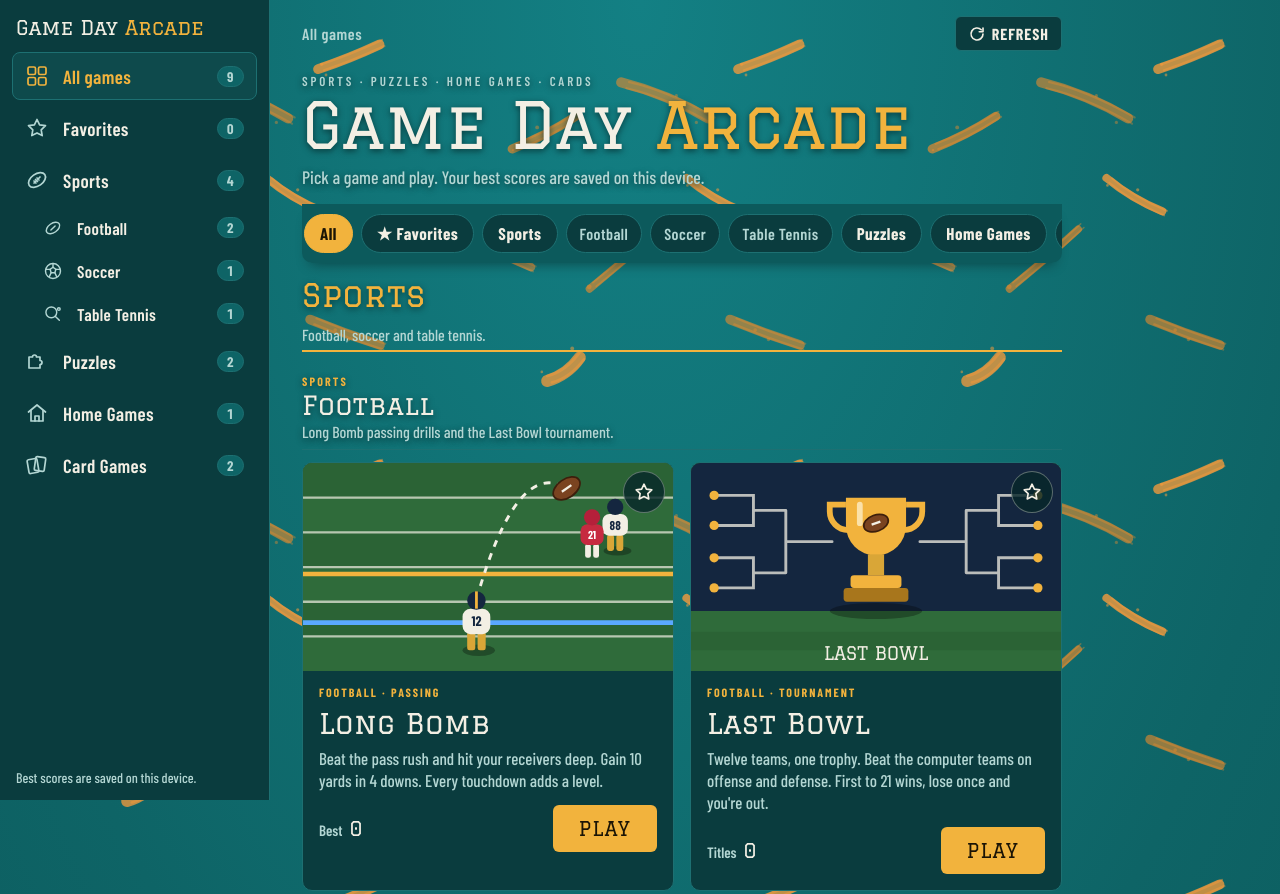
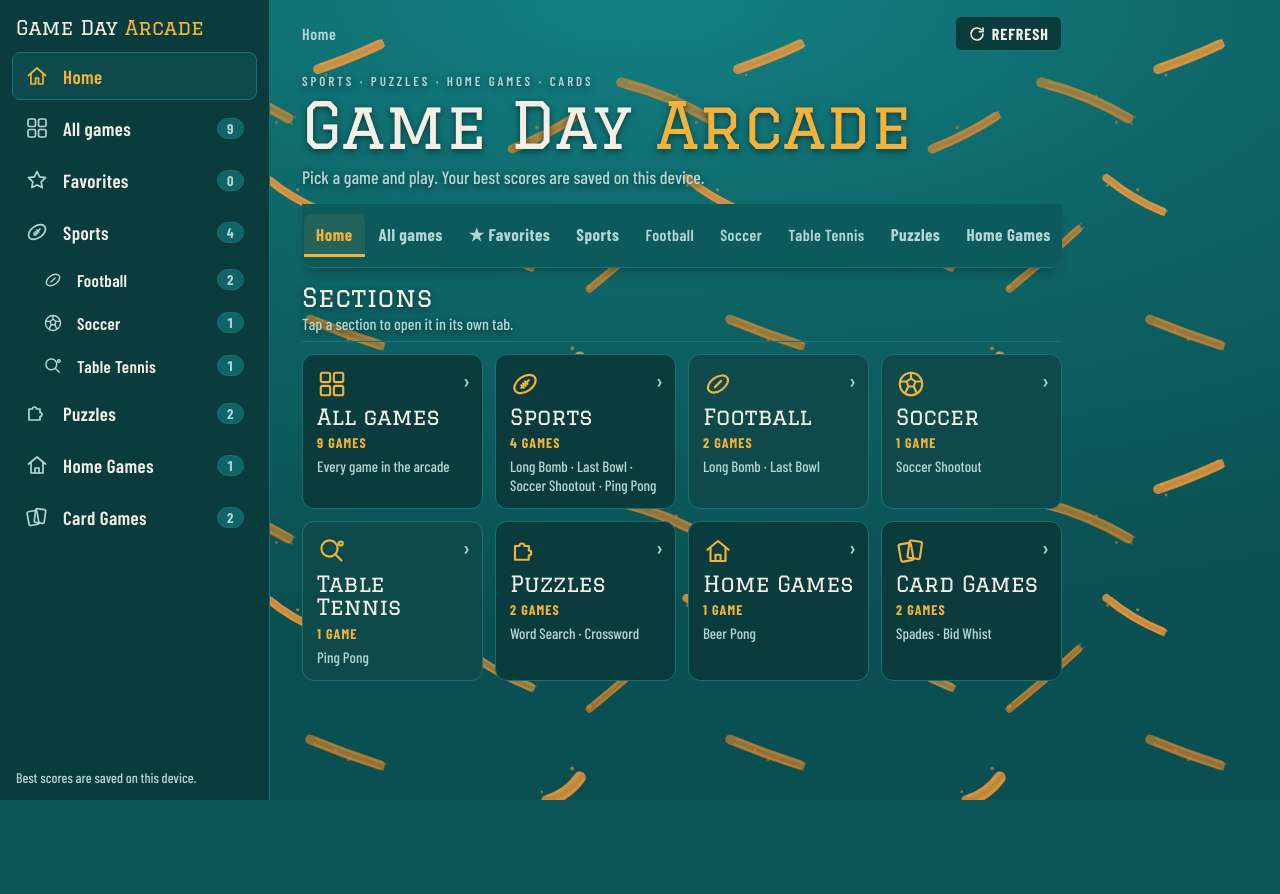
Before and after one commit to mcastleb84/Game-Day-Arcade, a plain HTML site: page index.html in a window 1280 px wide. Shown: the top 894 px of the page. After the commit the page ends 800 px from the top, so only its background shows below. Drawn offline with nearby package versions, Linux system fonts and the light colour scheme.

Commit message:
Each section is its own tab with its own link; Home tab with a tile linking to every section; back button returns to Home
Co-Authored-By: Claude Opus 5.5 <noreply@anthropic.com>
Claude-Session: https://claude.ai/code/session_01Bvf9rAVUkcPV83hBTUL4iw

```diff
--- a/index.html
+++ b/index.html
@@ -112,17 +112,28 @@ h1 span{color:var(--gold)}
 .ghead{display:flex;flex-direction:column;gap:2px;border-bottom:1px solid var(--line);padding-bottom:8px}
 .ghead h2{font-family:var(--display);font-weight:400;font-size:26px;margin:0;letter-spacing:.02em}
 .ghead p{margin:0;font-size:16px;color:var(--muted);font-weight:500}
-.chips{position:sticky;top:0;z-index:20;display:flex;gap:8px;overflow-x:auto;scrollbar-width:none;padding:10px 2px;margin:-6px 0 -8px;
+.chips{position:sticky;top:0;z-index:20;display:flex;gap:2px;border-bottom:1px solid var(--line);overflow-x:auto;scrollbar-width:none;padding:10px 2px;margin:-6px 0 -8px;
   background:#0c5a5c;box-shadow:0 8px 14px -8px rgba(0,0,0,.45);border-radius:0 0 10px 10px;-webkit-overflow-scrolling:touch}
 .chips::-webkit-scrollbar{display:none}
-.chip{flex:none;font-family:var(--body);font-size:17px;font-weight:700;letter-spacing:.03em;padding:8px 15px;border-radius:999px;cursor:pointer;
-  background:var(--panel);color:var(--chalk);border:1px solid var(--line);white-space:nowrap}
-.chip.subchip{font-weight:600;color:var(--muted);font-size:16px;padding:8px 13px}
-.chip[aria-current="page"]{background:var(--gold);color:#1b1405;border-color:var(--gold)}
-.chip:focus-visible{outline:3px solid #5aa8ff;outline-offset:2px}
+.chip{flex:none;font-family:var(--body);font-size:17px;font-weight:700;letter-spacing:.03em;padding:10px 12px 9px;cursor:pointer;
+  background:transparent;color:var(--muted);border:0;border-bottom:3px solid transparent;border-radius:6px 6px 0 0;white-space:nowrap}
+.chip.subchip{font-weight:600;font-size:16px}
+.chip:hover{color:var(--chalk)}
+.chip[aria-current="page"]{color:var(--gold);border-bottom-color:var(--gold);background:rgba(242,179,61,.1)}
+.chip:focus-visible{outline:3px solid #5aa8ff;outline-offset:-3px}
 .sporthead{border-bottom:2px solid var(--gold);padding-bottom:6px}
 .sporthead h2{font-family:var(--display);font-weight:400;font-size:32px;margin:0;color:var(--gold);letter-spacing:.02em;text-shadow:0 2px 6px rgba(6,40,42,.75)}
 .sporthead p{margin:0;font-size:16px;color:var(--muted);font-weight:500}
+.tiles{display:grid;grid-template-columns:repeat(auto-fill,minmax(160px,1fr));gap:12px}
+.tile{display:flex;flex-direction:column;gap:6px;padding:14px;border-radius:12px;background:var(--panel);border:1px solid var(--line);color:var(--chalk);text-decoration:none;min-height:132px;position:relative}
+.tile:hover{border-color:var(--gold)}
+.tile:focus-visible{outline:3px solid #5aa8ff;outline-offset:2px}
+.tile svg{width:30px;height:30px;fill:none;stroke:var(--gold);stroke-width:1.7;stroke-linecap:round;stroke-linejoin:round}
+.tile h3{margin:0;font-family:var(--display);font-weight:400;font-size:22px;line-height:1.05}
+.tile .n{font-size:14px;font-weight:700;letter-spacing:.08em;text-transform:uppercase;color:var(--gold)}
+.tile .g{font-size:15px;line-height:1.25;color:var(--muted);font-weight:500}
+.tile .go{position:absolute;right:12px;top:12px;font-size:22px;color:var(--muted)}
+.tile.sub{background:var(--panel2)}
 .ghead .kicker{font-size:12px;letter-spacing:.18em;text-transform:uppercase;color:var(--gold);font-weight:700}
 .nav-item.sub{padding:8px 12px 8px 30px;font-size:17px;grid-template-columns:22px 1fr auto}
 .nav-item.sub svg{width:20px;height:20px}
@@ -141,6 +152,7 @@ h1 span{color:var(--gold)}
 <aside class="side" id="side" aria-label="Game sections">
   <div class="side-top"><span class="side-title">Game Day <span>Arcade</span></span><button type="button" class="side-close" id="sideClose" aria-label="Close menu">×</button></div>
   <nav class="nav">
+    <button type="button" class="nav-item" data-cat="start"><svg viewBox="0 0 24 24" aria-hidden="true"><path d="M3.5 11.5L12 4l8.5 7.5"/><path d="M6 10v10h4.5v-6h3v6H18V10"/></svg><span>Home</span></button>
     <button type="button" class="nav-item" data-cat="all" aria-current="page"><svg viewBox="0 0 24 24" aria-hidden="true"><rect x="3" y="3" width="7.5" height="7.5" rx="1.5"/><rect x="13.5" y="3" width="7.5" height="7.5" rx="1.5"/><rect x="3" y="13.5" width="7.5" height="7.5" rx="1.5"/><rect x="13.5" y="13.5" width="7.5" height="7.5" rx="1.5"/></svg><span>All games</span><b>6</b></button>
     <button type="button" class="nav-item" data-cat="favorites"><svg viewBox="0 0 24 24" aria-hidden="true"><path d="M12 3.5l2.6 5.3 5.9.9-4.3 4.1 1 5.8L12 16.9l-5.2 2.7 1-5.8-4.3-4.1 5.9-.9z"/></svg><span>Favorites</span><b>0</b></button>
     <button type="button" class="nav-item" data-cat="sports"><svg viewBox="0 0 24 24" aria-hidden="true"><ellipse cx="12" cy="12" rx="9.5" ry="6" transform="rotate(-35 12 12)"/><path d="M9 15l6-6M10.5 11.5l2 2M12 10l2 2M9 13l2 2" /></svg><span>Sports</span><b>3</b></button>
@@ -162,8 +174,12 @@ h1 span{color:var(--gold)}
     <h1>Game Day <span>Arcade</span></h1>
     <p class="lede">Pick a game and play. Your best scores are saved on this device.</p>
   </header>
-  <nav class="chips" aria-label="Sections"><button type="button" class="chip" data-cat="all"><span>All</span></button><button type="button" class="chip" data-cat="favorites"><span>★ Favorites</span></button><button type="button" class="chip" data-cat="sports"><span>Sports</span></button><button type="button" class="chip subchip" data-cat="football"><span>Football</span></button><button type="button" class="chip subchip" data-cat="soccer"><span>Soccer</span></button><button type="button" class="chip subchip" data-cat="tabletennis"><span>Table Tennis</span></button><button type="button" class="chip" data-cat="puzzles"><span>Puzzles</span></button><button type="button" class="chip" data-cat="home"><span>Home Games</span></button><button type="button" class="chip" data-cat="cards"><span>Card Games</span></button></nav>
+  <nav class="chips" aria-label="Sections"><button type="button" class="chip" data-cat="start"><span>Home</span></button><button type="button" class="chip" data-cat="all"><span>All games</span></button><button type="button" class="chip" data-cat="favorites"><span>★ Favorites</span></button><button type="button" class="chip" data-cat="sports"><span>Sports</span></button><button type="button" class="chip subchip" data-cat="football"><span>Football</span></button><button type="button" class="chip subchip" data-cat="soccer"><span>Soccer</span></button><button type="button" class="chip subchip" data-cat="tabletennis"><span>Table Tennis</span></button><button type="button" class="chip" data-cat="puzzles"><span>Puzzles</span></button><button type="button" class="chip" data-cat="home"><span>Home Games</span></button><button type="button" class="chip" data-cat="cards"><span>Card Games</span></button></nav>
 
+  <section class="group" data-cat="start" aria-labelledby="h-start">
+    <div class="ghead"><h2 id="h-start">Sections</h2><p>Tap a section to open it in its own tab.</p></div>
+    <div class="tiles" id="tiles"></div>
+  </section>
   <section class="group" data-cat="favorites" aria-labelledby="h-favs" hidden>
     <div class="ghead"><h2 id="h-favs">Favorites</h2><p>Your starred games, saved on this device.</p></div>
     <div class="games" id="favGames"></div>
@@ -445,17 +461,19 @@ GAMES.forEach(g=>{let v=0;try{v=+localStorage.getItem(g.key)||0}catch(e){}const
   function open(){side.classList.add('open');scrim.hidden=false;btn.setAttribute('aria-expanded','true');items.find(i=>i.getAttribute('aria-current'))?.focus();}
   function close(){side.classList.remove('open');scrim.hidden=true;btn.setAttribute('aria-expanded','false');}
   function show(cat,save){
-    if(!items.some(i=>i.dataset.cat===cat))cat='all';
+    if(!items.some(i=>i.dataset.cat===cat))cat='start';
     items.forEach(i=>{if(i.dataset.cat===cat)i.setAttribute('aria-current','page');else i.removeAttribute('aria-current');});
-    groups.forEach(g=>g.hidden=!(cat==='all'||g.dataset.cat===cat||g.dataset.parent===cat));
+    groups.forEach(g=>g.hidden=g.dataset.cat==='start'?cat!=='start':!(cat==='all'||g.dataset.cat===cat||g.dataset.parent===cat));
     document.getElementById('crumb').textContent=items.find(i=>i.dataset.cat===cat).querySelector('span').textContent;
-    if(save){try{localStorage.setItem('arcade-section',cat)}catch(e){}history.replaceState(null,'',cat==='all'?location.pathname:'#'+cat);}
+    if(save){const url=cat==='start'?location.pathname:'#'+cat;if(url!==(location.hash||location.pathname))history.pushState(null,'',url);}
+    dispatchEvent(new Event('arcade-section'));
   }
   items.forEach(i=>i.addEventListener('click',()=>{show(i.dataset.cat,true);if(!wide.matches)close();window.scrollTo({top:0});const c=document.querySelector('.chip[aria-current]');if(c)c.parentNode.scrollTo({left:c.offsetLeft-c.parentNode.clientWidth/2+c.offsetWidth/2,behavior:'smooth'});}));
   btn.addEventListener('click',open);scrim.addEventListener('click',close);document.getElementById('sideClose').addEventListener('click',()=>{close();btn.focus();});
   addEventListener('keydown',e=>{if(e.key==='Escape'&&side.classList.contains('open')){close();btn.focus();}});
-  let start=location.hash.slice(1);if(!start){try{start=localStorage.getItem('arcade-section')||'all'}catch(e){start='all'}}
-  show(start,false);
+  const fromUrl=()=>{show(location.hash.slice(1)||'start',false);window.scrollTo({top:0});};
+  addEventListener('popstate',fromUrl);addEventListener('hashchange',fromUrl);
+  show(location.hash.slice(1)||'start',false);
 })();
 </script>
 
@@ -487,9 +505,33 @@ GAMES.forEach(g=>{let v=0;try{v=+localStorage.getItem(g.key)||0}catch(e){}const
     document.querySelectorAll('.nav-item').forEach(n=>{const b=n.querySelector('b'),c=n.dataset.cat;if(!b||b.textContent==='Soon')return;
       b.textContent=c==='favorites'?favs.length:c==='all'?cards.length:document.querySelectorAll('.group[data-cat="'+c+'"] .card, .group[data-parent="'+c+'"] .card').length;});
   }
-  document.querySelectorAll('.nav-item,.chip').forEach(n=>n.addEventListener('click',render));
+  addEventListener('arcade-section',render);
   addEventListener('pageshow',()=>{try{favs=JSON.parse(localStorage.getItem(KEY)||'[]').filter(id=>valid.has(id))}catch(e){}render();});
   render();
+})();
+</script>
+<script>
+// Home tab: one tile per section, each a link to that section's tab (e.g. #football).
+(()=>{
+  const el=document.getElementById('tiles');
+  const SECTIONS=[['favorites','Your starred games'],['all','Every game in the arcade'],['sports',''],['football','',1],['soccer','',1],['tabletennis','',1],['puzzles',''],['home',''],['cards','']];
+  function build(){
+    el.innerHTML='';
+    SECTIONS.forEach(([cat,blurb,sub])=>{
+      const nav=document.querySelector('.nav-item[data-cat="'+cat+'"]');if(!nav)return;
+      const sel=cat==='all'?'.group:not([data-cat="favorites"]):not([data-cat="start"]) .card':cat==='favorites'?'#favGames .card':'.group[data-cat="'+cat+'"] .card, .group[data-parent="'+cat+'"] .card';
+      const cards=[...document.querySelectorAll(sel)];
+      if(cat==='favorites'&&!cards.length)return;
+      const names=cards.map(c=>c.querySelector('h2').textContent.trim());
+      const a=document.createElement('a');a.className='tile'+(sub?' sub':'');a.href='#'+cat;
+      a.innerHTML=nav.querySelector('svg').outerHTML+'<span class="go" aria-hidden="true">›</span><h3></h3><span class="n"></span><span class="g"></span>';
+      a.querySelector('h3').textContent=nav.querySelector('span').textContent;
+      a.querySelector('.n').textContent=cards.length+(cards.length===1?' game':' games');
+      a.querySelector('.g').textContent=blurb||names.join(' · ');
+      el.appendChild(a);
+    });
+  }
+  build();addEventListener('arcade-section',build);
 })();
 </script>
 <script>
```
